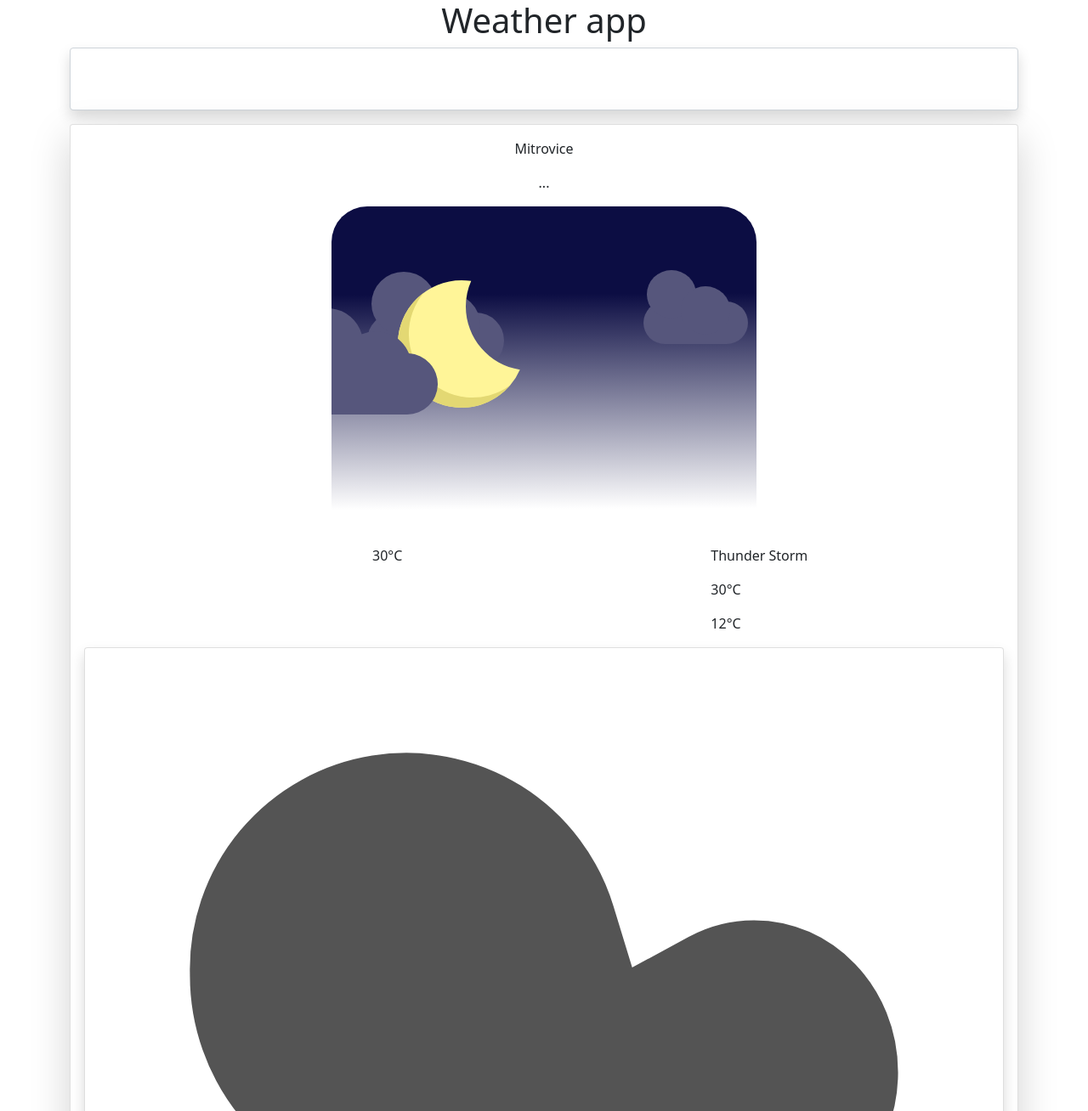
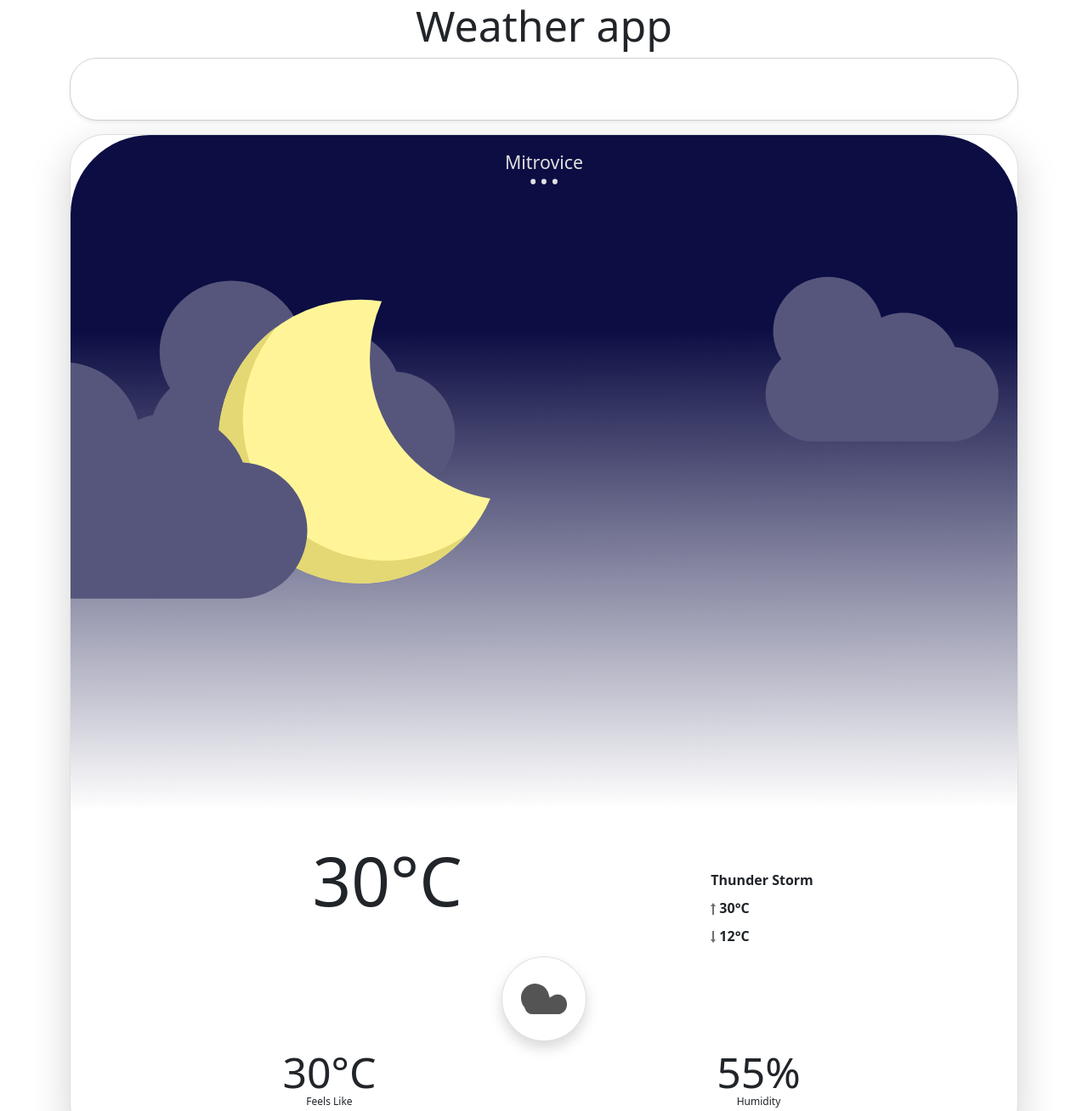
Before and after one commit to bujartahiri/Weather_app, a website: page public/index.html in a window 1280 px wide. Shown: the top 1308 px of the page at 85% size. Drawn offline with nearby package versions, Linux system fonts and the light colour scheme.

Commit message:
finished css styles

```diff
--- a/public/css/styles.css
+++ b/public/css/styles.css
@@ -5,4 +5,93 @@ body {
   padding: 0;
   box-sizing: border-box;
   font-family: 'Raleway', sans-serif;
+  background-color: #e0e0e0;
+  columns: #707070;
 }
+
+.container {
+  max-width: 400px;
+  min-width: 400px;
+}
+
+.title {
+  font-weight: 300;
+  font-size: 50px;
+}
+
+.form-rounded {
+  border-radius: 2em !important;
+}
+.back-card {
+  border-radius: 40px !important;
+}
+
+.city-name {
+  position: absolute;
+  left: 50%;
+  transform: translate(-50%);
+  color: #e0e0e0
+}
+.city-name p {
+  font-weight: 400;
+  font-size: 16pt;
+}
+.city-name span {
+  font-weight: 400;
+  font-size: 36pt;
+  position: relative;
+  top: -60px;
+}
+
+.temp span {
+  font-weight: 100;
+  font-size: 5em;
+}
+.card-mid {
+  line-height: 1em;
+  font-weight: 700;
+  font-size: 1em;
+  text-transform: capitalize;
+}
+.condition {
+  line-height: 1em;
+  font-size: 1em;
+  text-transform: capitalize;
+}
+.high::before {
+  content: '';
+  background: url('/public/img/up.svg') no-repeat;
+  width: 10px;
+  height: 15px;
+  display: inline-block;
+  position: relative;
+  top: 3px;
+}
+.low::before {
+  content: '';
+  background: url('/public/img/down.svg') no-repeat;
+  width: 10px;
+  height: 15px;
+  display: inline-block;
+  position: relative;
+  top: 3px;
+}
+.icon-container {
+  border-radius: 100% !important;
+  width: 100px;
+  height: 100px;
+  background: #202020;
+}
+.icon-container img {
+  margin: auto
+}
+.card-bottom {
+  line-height: 0.5;
+}
+.card-bottom span {
+  font-size: 12px;
+}
+.card-bottom p {
+  font-size: 50px;
+  font-weight: 300;
+}
--- a/public/index.html
+++ b/public/index.html
@@ -9,17 +9,17 @@
 </head>
 <body>
   <div class="container">
-    <h1 class="text-center title" style="font-weight: 300;">Weather app</h1>
+    <h1 class="text-center title">Weather app</h1>
     <form class="search-location">
-      <input type="text" name="city" autocomplete="off" class="form-control text-muted form-rounded p-4 shadow">
+      <input type="text" name="city" autocomplete="off" class="form-control text-muted form-rounded p-4 shadow-sm">
     </form>
-    <div class="card rounded my-3 shadow-lg back-card">
+    <div class="card my-3 shadow-lg back-card">
       <div class="card-top text-center">
         <div class="city-name my-3">
           <p>Mitrovice</p>
           <span>...</span>
         </div>
-        <img style="max-width: 100%;" src="img/night_image.svg" alt="Night image">
+        <img class="card-img-top time" src="img/night_image.svg" alt="Night image">
       </div>
 
       <div class="card-body">
@@ -29,8 +29,8 @@
           </div>
           <div class="col-4 condition-temp">
             <p>Thunder Storm</p>
-            <p>30&deg;C</p>
-            <p>12&deg;C</p>
+            <p class="high">30&deg;C</p>
+            <p class="low">12&deg;C</p>
           </div>
         </div>
 
```
